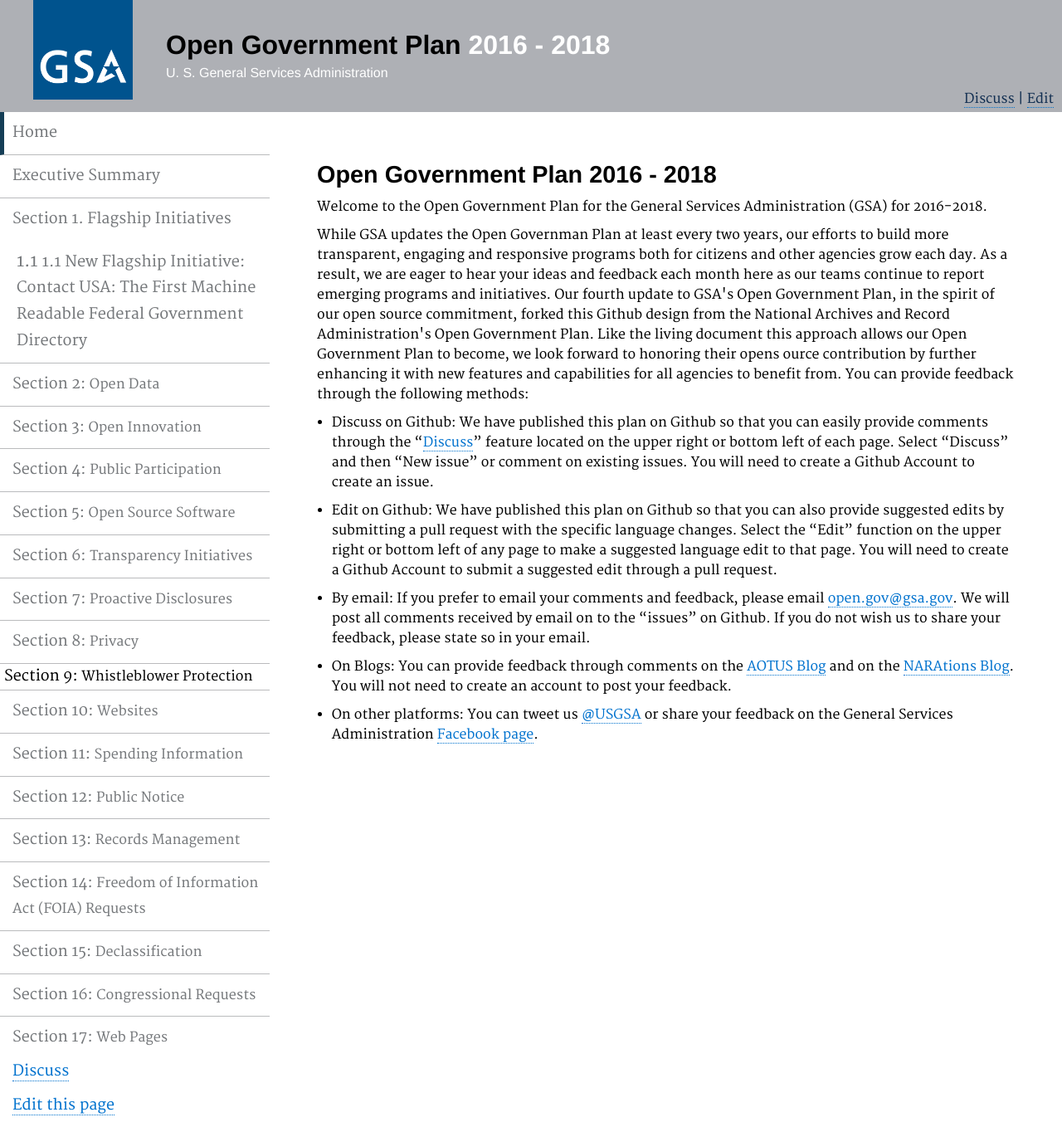
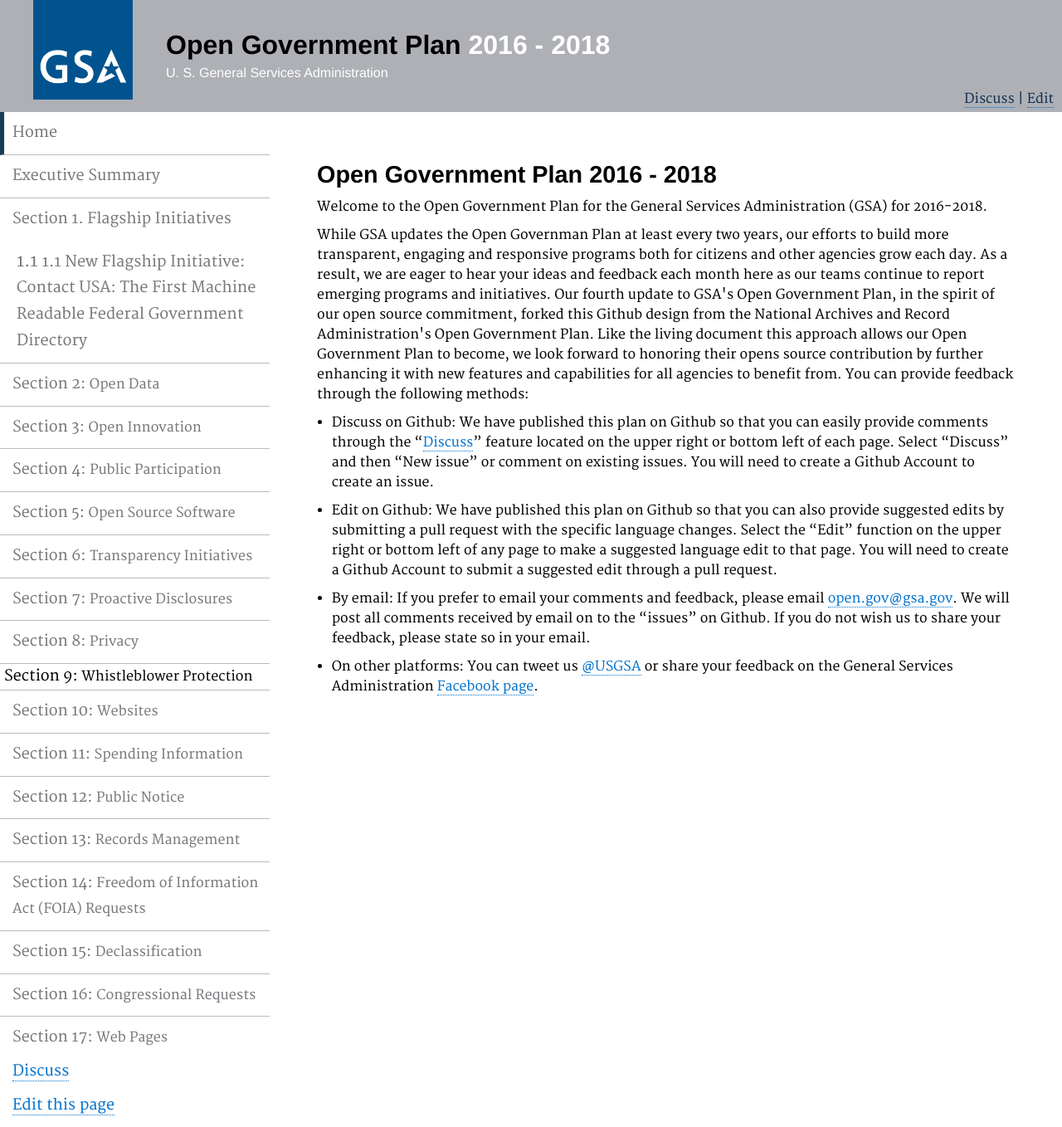
Before and after one commit to GSA/opengovplan, a Jekyll site: the page built from pages/index.md, in a window 1280 px wide. Shown: the whole page at 83% size. Built offline with Jekyll 4.4.1, drawn with Linux system fonts in a browser that asks for light colours.

Commit message:
Update index.md

```diff
--- a/pages/index.md
+++ b/pages/index.md
@@ -10,7 +10,7 @@
 
 <p dir="ltr">Welcome to the Open Government Plan for the General Services Administration (GSA) for 2016-2018.
 
-<p dir="ltr">While GSA updates the Open Governman Plan at least every two years, our efforts to build more transparent, engaging and responsive programs both for citizens and other agencies grow each day. As a result, we are eager to hear your ideas and feedback each month here as our teams continue to report emerging programs and initiatives. Our fourth update to GSA's Open Government Plan, in the spirit of our open source commitment, forked this Github design from the National Archives and Record Administration's Open Government Plan. Like the living document this approach allows our Open Government Plan to become, we look forward to honoring their opens ource contribution by further enhancing it with new features and capabilities for all agencies to benefit from. You can provide feedback through the following methods:</p>
+<p dir="ltr">While GSA updates the Open Governman Plan at least every two years, our efforts to build more transparent, engaging and responsive programs both for citizens and other agencies grow each day. As a result, we are eager to hear your ideas and feedback each month here as our teams continue to report emerging programs and initiatives. Our fourth update to GSA's Open Government Plan, in the spirit of our open source commitment, forked this Github design from the National Archives and Record Administration's Open Government Plan. Like the living document this approach allows our Open Government Plan to become, we look forward to honoring their opens source contribution by further enhancing it with new features and capabilities for all agencies to benefit from. You can provide feedback through the following methods:</p>
 
 <ul>
   <li dir="ltr">
@@ -24,9 +24,6 @@
   </p>
   </li>
   <li dir="ltr">
-  <p dir="ltr">On Blogs: You can provide feedback through comments on the <a href="https://aotus.blogs.archives.gov/" target="_blank">AOTUS Blog</a> and on the <a href="https://narations.blogs.archives.gov/" target="_blank">NARAtions Blog</a>. You will not need to create an account to post your feedback.</p>
-  </li>
-  <li dir="ltr">
   <p dir="ltr">On other platforms: You can tweet us <a href="https://twitter.com/USGSA" target="_blank">@USGSA</a> or share your feedback on the General Services Administration <a href="https://www.facebook.com/GSA/" target="_blank">Facebook page</a>.</p>
   </li>
 </ul>
```
